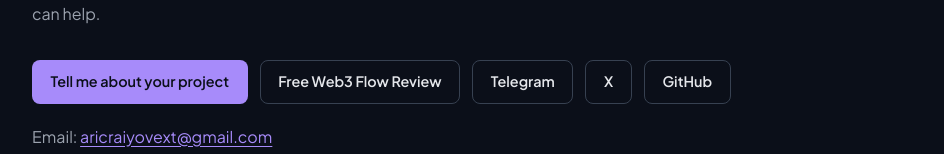
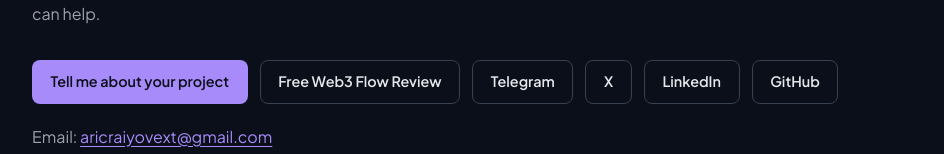
Before and after one commit to raiyo395/portfolio, a plain HTML site: page index.html in a window 1280 px wide. Shown: the part 5778-5932 px from the top of the page, without its empty margins (120-1064 px from the left). Drawn offline with Linux system fonts and the light colour scheme.

Commit message:
add linkedin link

```diff
--- a/index.html
+++ b/index.html
@@ -400,6 +400,7 @@ View live site <span class="sr-only">for Lumière Skincare (opens in a new tab)<
 <a class="btn btn-secondary" href="mailto:aricraiyovext@gmail.com?subject=Free%20Wallet%20Flow%20Review">Free Web3 Flow Review</a>
 <a class="btn btn-secondary" href="https://t.me/AricRaiyo" target="_blank" rel="noopener noreferrer">Telegram<span class="sr-only"> (opens in a new tab)</span></a>
 <a class="btn btn-secondary" href="https://x.com/AricRaiyo" target="_blank" rel="noopener noreferrer">X<span class="sr-only"> (opens in a new tab)</span></a>
+  <a class="btn btn-secondary" href="https://www.linkedin.com/in/aric-raiyo-a7491b437/" target="_blank" rel="noopener noreferrer">LinkedIn<span class="sr-only"> (opens in a new tab)</span></a>
 <a class="btn btn-secondary" href="https://github.com/raiyo395" target="_blank" rel="noopener noreferrer">GitHub<span class="sr-only"> (opens in a new tab)</span></a>
 </div>
 <p class="contact-mail reveal">Email: <a href="mailto:aricraiyovext@gmail.com">aricraiyovext@gmail.com</a></p>
```
